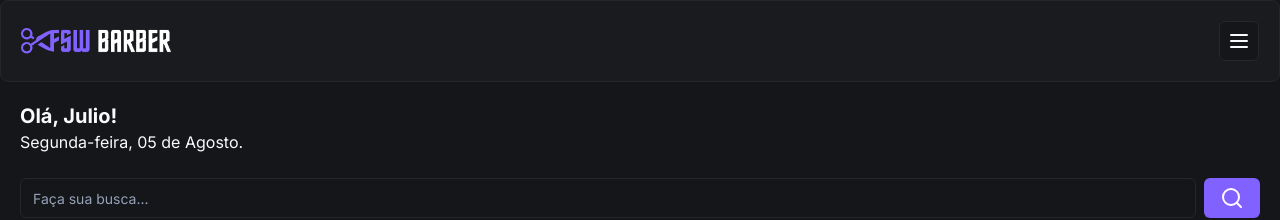
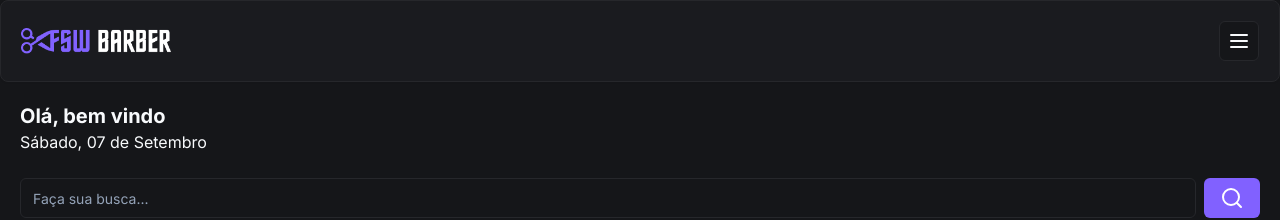
Before and after one commit to JulliusCaesar/AppBarber, a Next.js app: page / in a window 1280 px wide. Shown: the top 220 px of the page. Built offline with nearby package versions, Linux system fonts and the light colour scheme; no server answers; the database is empty.

Commit message:
feat: update welcome message

```diff
--- a/app/page.tsx
+++ b/app/page.tsx
@@ -9,6 +9,8 @@
 import Link from "next/link"
 import { getServerSession } from "next-auth"
 import { authOptions } from "./_lib/auth"
+import { format } from "date-fns"
+import { ptBR } from "date-fns/locale"
 
 const Home = async () => {
   const session = await getServerSession(authOptions)
@@ -45,8 +47,18 @@
       <Header />
       <div className="p-5">
         {/* Texto */}
-        <h2 className="text-xl font-bold">Olá, Julio!</h2>
-        <p>Segunda-feira, 05 de Agosto.</p>
+        <h2 className="text-xl font-bold">
+          Olá, {session?.user ? session.user.name : "bem vindo"}{" "}
+        </h2>
+        <p>
+          <span className="capitalize">
+            {format(new Date(), "EEEE, dd ", { locale: ptBR })}
+          </span>
+          de
+          <span className="capitalize">
+            {format(new Date(), " MMMM", { locale: ptBR })}{" "}
+          </span>
+        </p>
         {/* BUSCA */}
         <div className="mt-6">
           <Search />
```
